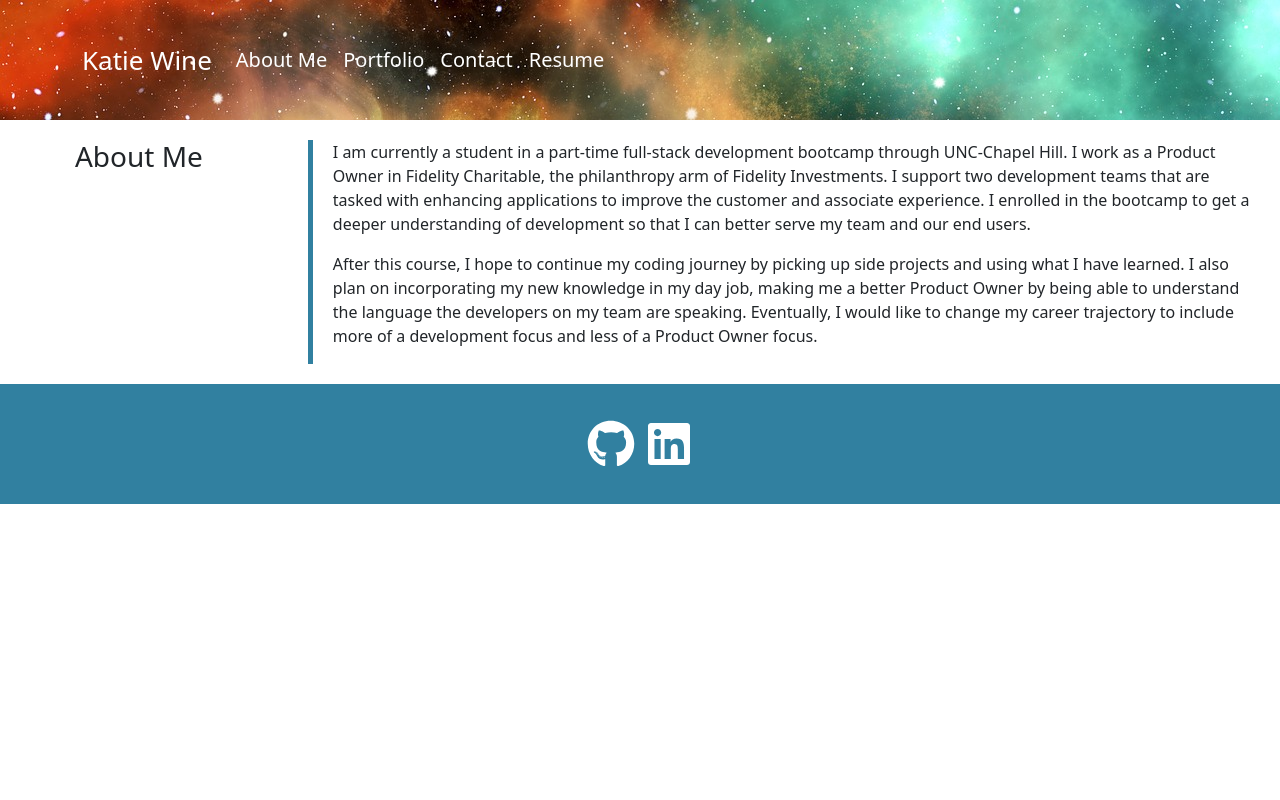
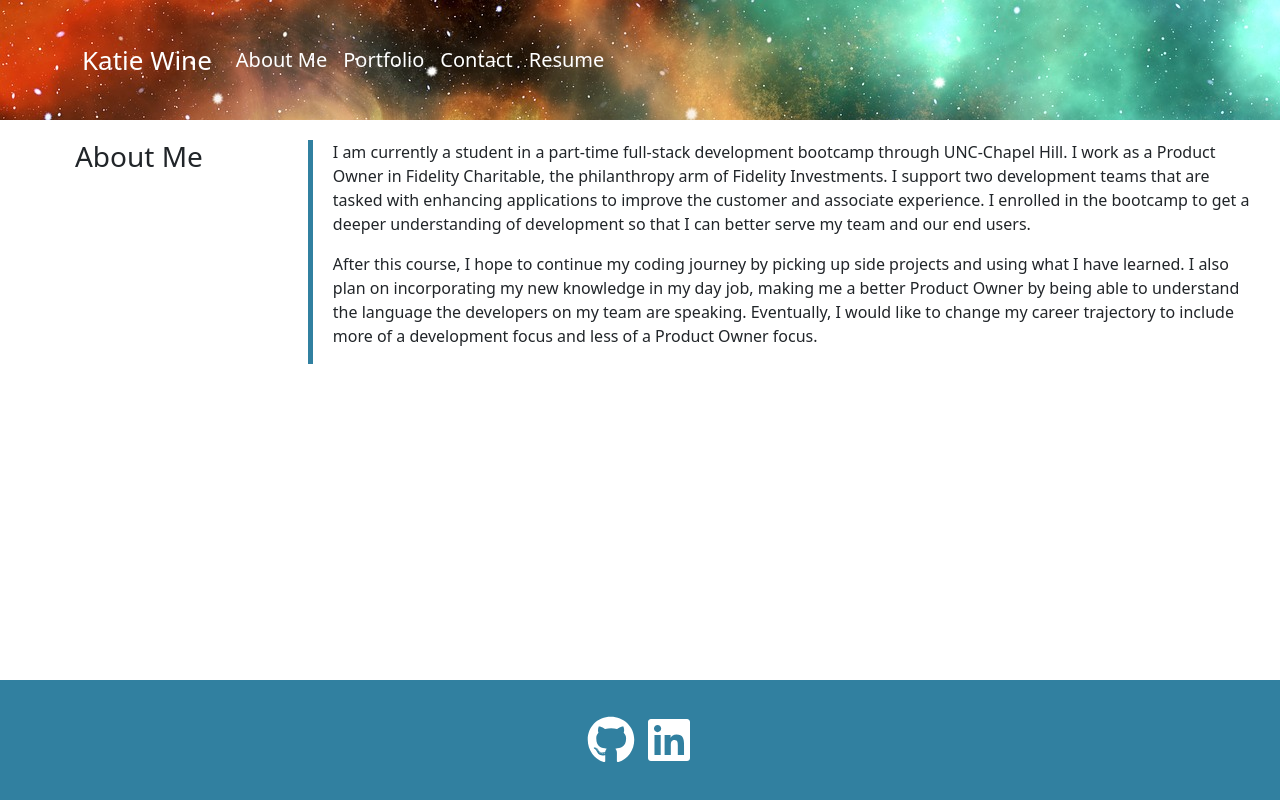
Before and after one commit to kmwine02/homework20-react-portfolio, a React (Create React App) app: page / in a window 1280 px wide. Built offline with nearby package versions, Linux system fonts and the light colour scheme.

Commit message:
updating styling

```diff
--- a/src/App.css
+++ b/src/App.css
@@ -59,7 +59,10 @@
 
 .footer {
   background-color: var(--blue);
-  margin: 0 auto;
+  bottom: 0;
+  position: fixed;
+  left: 0;
+  width: 100vw;
   display: flex;
   height: 15vh;
   justify-content: center;
```
Also changed, not shown: 11 other files (tests, documents, lock files or other folders).
